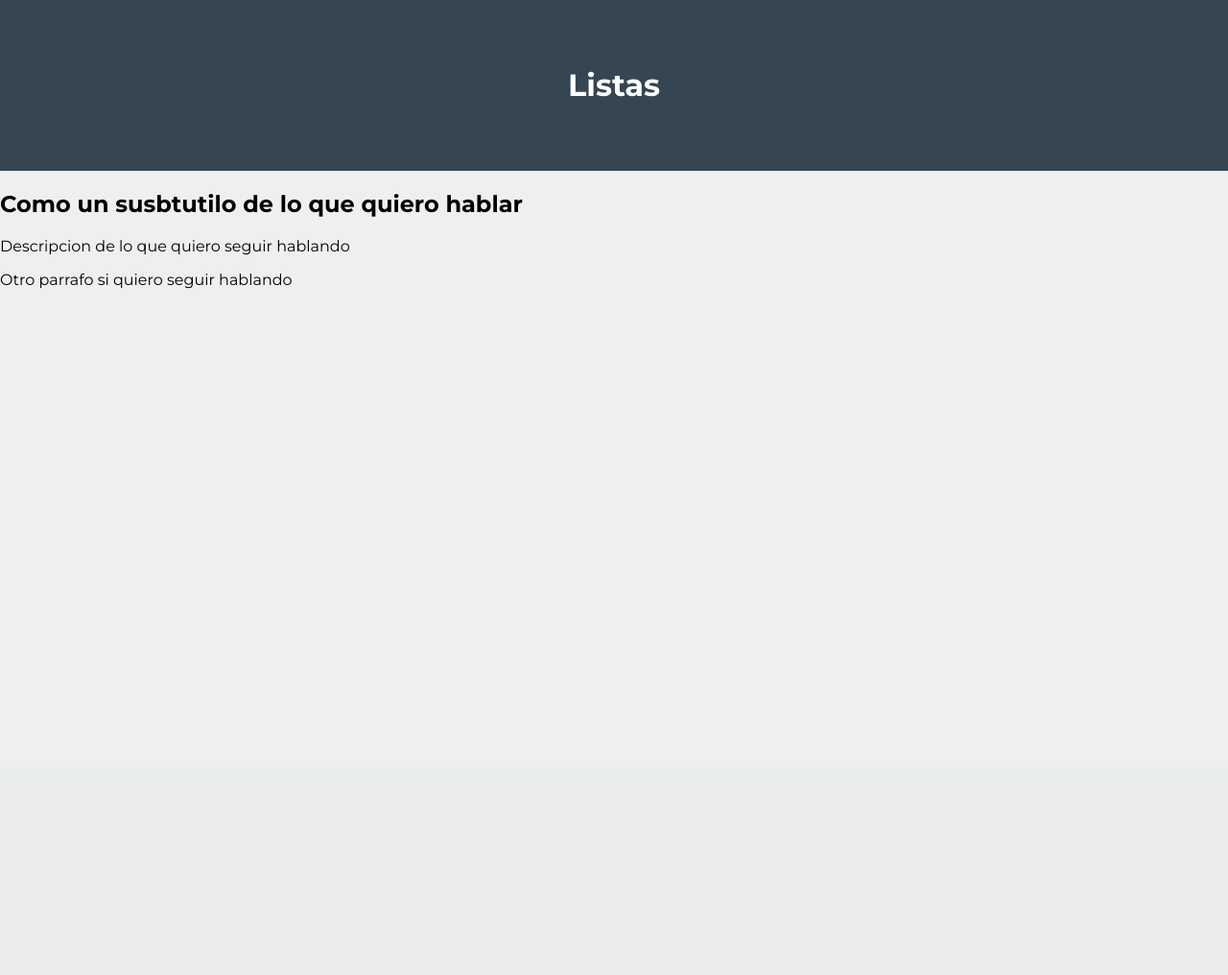
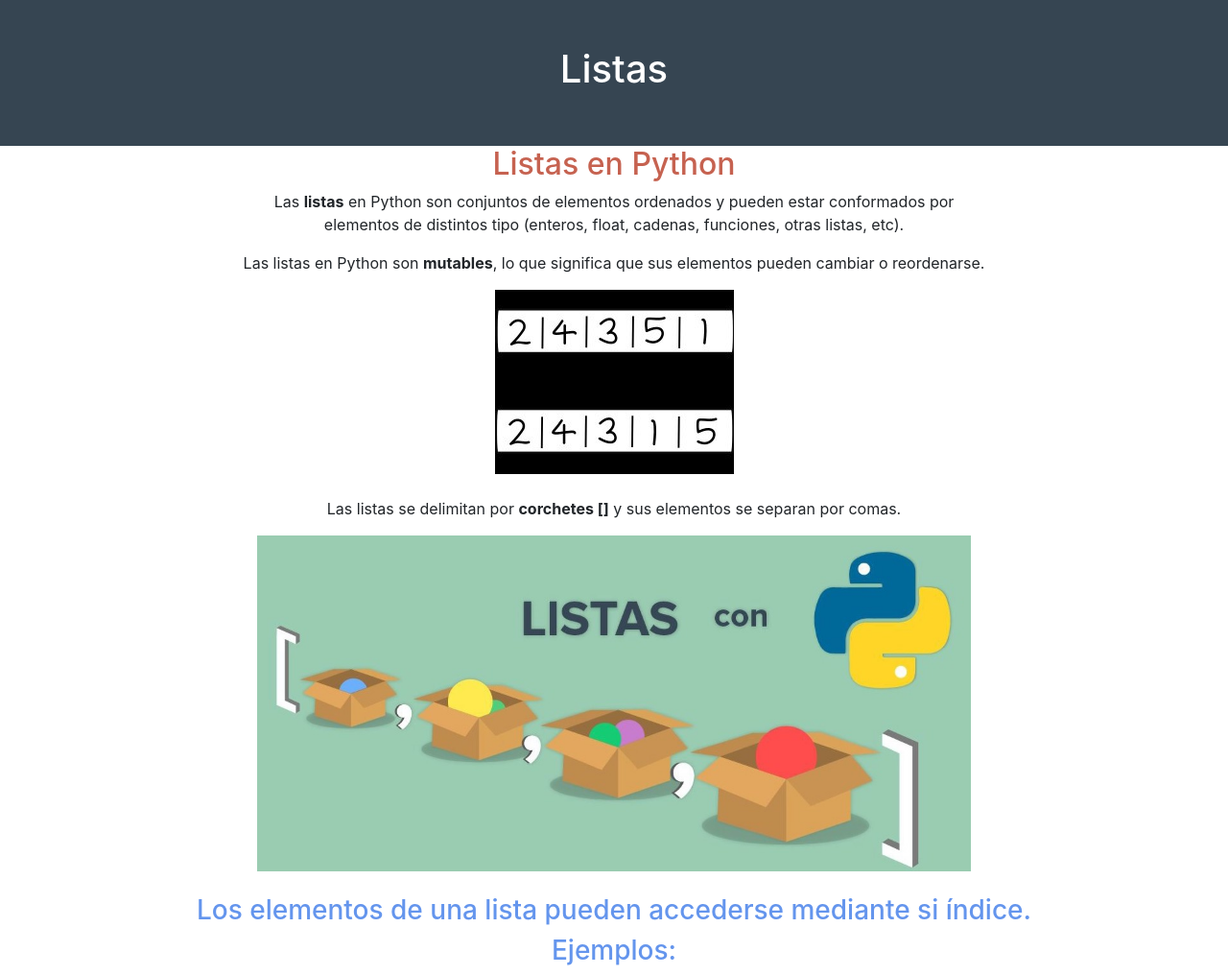
Before and after one commit to Rataricc/InfoPython, a Django app: page /Usuarios/listas/ in a window 1280 px wide. Shown: the whole page at 96% size. Before the commit the page ends 301 px from the top, so only its background shows below. Run offline with Django 4.2, Linux system fonts and the light colour scheme; the visitor is signed in with stand-in values (Sample User, id 1); some libraries are stand-ins or nearby versions.

Commit message:
Modificando archivo listas.html y agregando 2 nuevas imagenes para el mismo template

```diff
--- a/src/templates/usuarios/funciones.html
+++ b/src/templates/usuarios/funciones.html
@@ -21,7 +21,7 @@
 	<section>
 		<article class="post">
 			<center>
-				<h2 tyle="color: #C66250;">Introducción</h2>
+				<h2 style="color: #C66250;">Introducción</h2>
 				<h3 style="color: cornflowerblue;">Funciones</h3>
 				<p>
 					Una <strong>función</strong> es un fragmento de código con un nombre asociado que <strong>realiza una serie de <br>
--- a/src/templates/usuarios/listas.html
+++ b/src/templates/usuarios/listas.html
@@ -7,6 +7,12 @@
 	<link rel="preconnect" href="https://fonts.gstatic.com" crossorigin>
 	<link href="https://fonts.googleapis.com/css2?family=Montserrat:wght@400;700&display=swap" rel="stylesheet">
 	<link rel="stylesheet" href="../../static/css/listas.css">
+	<link rel="stylesheet" href="https://maxcdn.bootstrapcdn.com/bootstrap/4.0.0/css/bootstrap.min.css" integrity="sha384-Gn5384xqQ1aoWXA+058RXPxPg6fy4IWvTNh0E263XmFcJlSAwiGgFAW/dAiS6JXm" crossorigin="anonymous">
+	<style>
+		table, th, td {
+			border: 1px solid black;
+		}
+	</style>
 </head>
 <body>
 	<header>
@@ -14,10 +20,29 @@
 	</header>
 	<section>
 		<article class="post">
-			<h2>Como un susbtutilo de lo que quiero hablar</h2>
-			<p>Descripcion de lo que quiero seguir hablando</p>
-			<!--aca va una imagen si quiero-->
-			<p>Otro parrafo si quiero seguir hablando</p>
+			<center>
+				<h2 style="color: #C66250;">Listas en Python</h2>
+				<p>
+					Las <strong>listas</strong> en Python son conjuntos de elementos ordenados y pueden estar conformados por <br>
+					elementos de distintos tipo (enteros, float, cadenas, funciones, otras listas, etc).
+				</p>
+				<p>
+					Las listas en Python son <strong>mutables</strong>, lo que significa que sus elementos pueden cambiar o reordenarse.
+				</p>
+				<img src="{% static 'img/parablog46.jpg'%}" alt="Info-Python-blog">
+				<br><br>
+				<p>
+					Las listas se delimitan por <strong>corchetes []</strong> y sus elementos se separan por comas.
+				</p>
+				<img src="{% static 'img/parablog47.jpg'%}" alt="Info-Python-blog" height="350px">
+				<br><br>
+			</center>
+		</article>
+		<article class="post">
+			<center>
+				<h3 style="color: cornflowerblue;">Los elementos de una lista pueden accederse mediante si índice.</h3>
+				<h3 style="color: cornflowerblue;">Ejemplos:</h3>
+			</center>
 		</article>
 	</section>
 </body>
```
Also changed, not shown: src/static/img/parablog46.jpg (added), src/static/img/parablog47.jpg (added).
